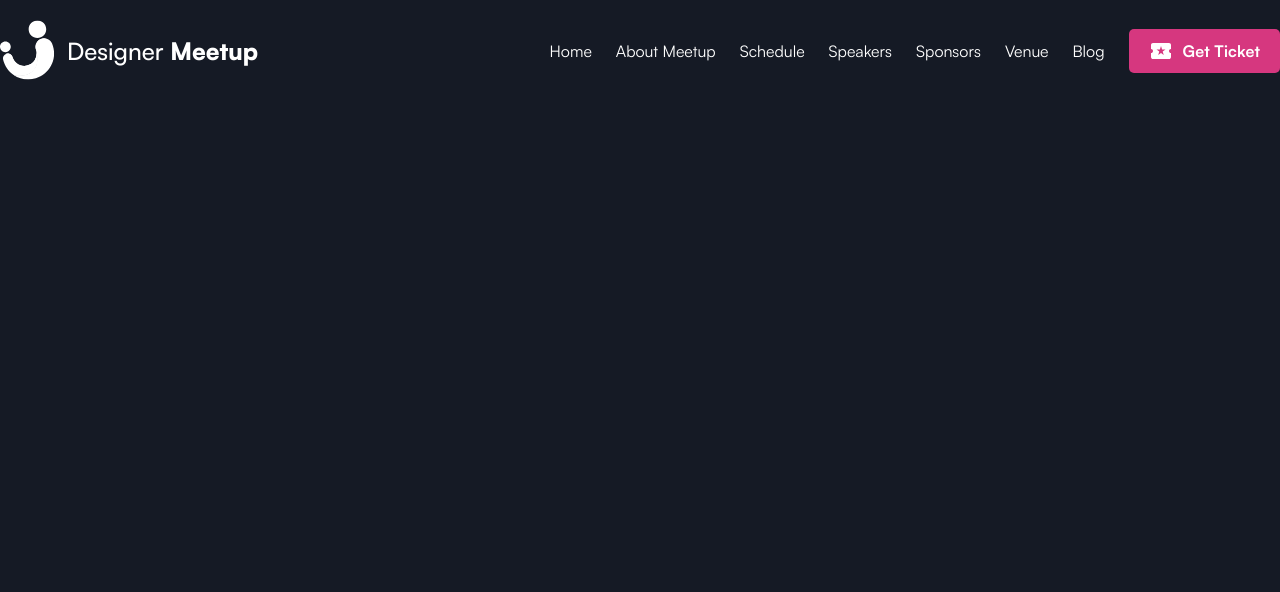
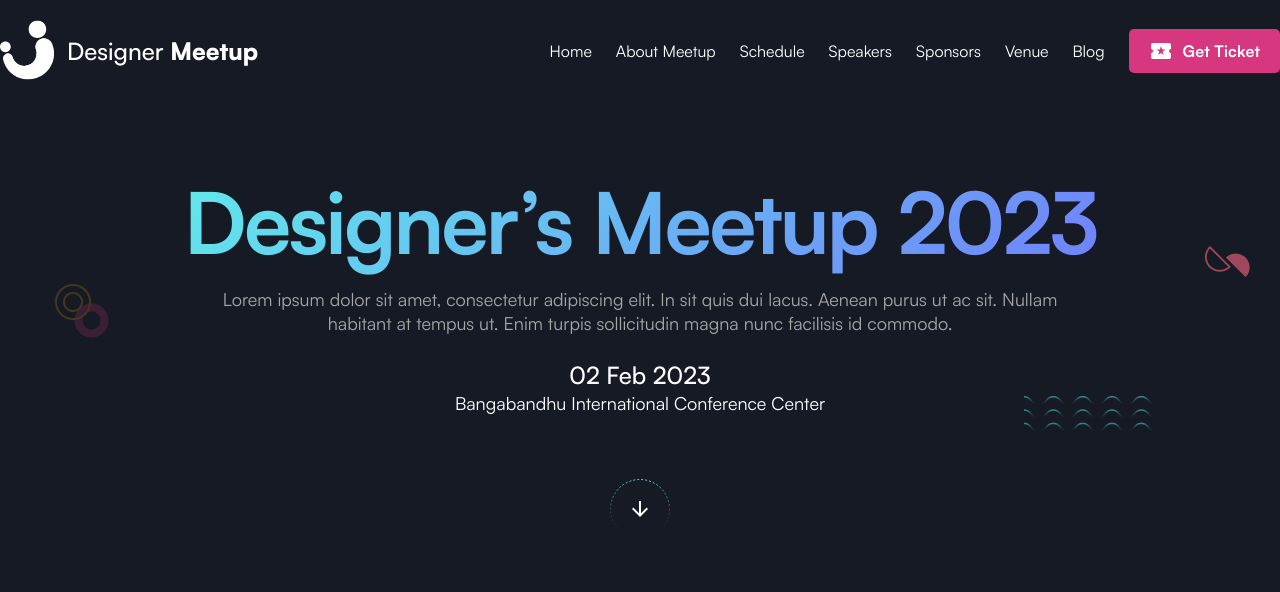
Before and after one commit to Nuttik/DesignerMeetupLanding, a plain HTML site: page index.html in a window 1280 px wide. Drawn offline with Linux system fonts and the light colour scheme; files whose address does not match are found by name.

Commit message:
feat:(section top-block) add first screen

```diff
--- a/index.html
+++ b/index.html
@@ -10,12 +10,12 @@
 </head>
 <body>
     <header>
-        <div class="header-container">
+        <div class="header__container">
             <div class="logo">
                 <div class="logo__img"><img src="images/logo.svg" alt="логотип Designer's meetup"></div>
                 <div class="logo__text">Designer <span>Meetup</span></div>
             </div>
-            <div class="header-right">
+            <div class="header__right">
                 <nav>
                     <ul class="menu menu_header">
                         <li class="menu__item"><a href="#" class="menu__link">Home</a></li>
@@ -27,13 +27,25 @@
                         <li class="menu__item"><a href="#" class="menu__link">Blog</a></li>
                     </ul>
                 </nav>
-                <div class="button button-pink button-ico-left buttom-ticket">
+                <div class="button button_pink buttom_ticket">
                     <a href="#" class="button__link">Get Ticket</a>
                 </div>
             </div>
         </div>
     </header>
-    <section></section>
+    <section class="top-block">
+        <div class="top-block__container">
+            <h1>Designer’s Meetup 2023</h1>
+            <p class="grey-text">Lorem ipsum dolor sit amet, consectetur adipiscing elit. In sit quis dui lacus. Aenean purus ut ac sit. Nullam habitant at tempus ut. Enim turpis sollicitudin magna nunc facilisis id commodo.</p>
+            <div class="top-block__date-and-place">
+            <p class="top-block__date">02 Feb 2023</p>
+            <p class="top-block__place">Bangabandhu International Conference Center</p>
+        </div>
+        <div class="button-circle">
+            <a href="#" class="button-circle__link button-circle__link_down"></a>
+        </div>
+        </div>
+    </section>
     <section></section>
     <section></section>
     <footer></footer>
--- a/style/main.css
+++ b/style/main.css
@@ -3,7 +3,7 @@
     --main-color: #D6377F;
     --hover-color: #E61053;
     --bg-color: #151A25;
-    --secondary-text-color:#A6A6A6;
+    --grey-text-color:#A6A6A6;
 }
   /* font-face */
 @font-face {
@@ -106,11 +106,27 @@ body{
     padding-top: 20px;
     padding-bottom: 28px;
   }
-div[class$='-container']{
+div[class$='container']{
     max-width: 1320px;
     margin: auto;
 }
-.header-container{
+.grey-text{
+  color:var(--grey-text-color);
+}
+h1{
+  font-size: 5.3125rem;
+  line-height: 7.1875rem;
+  font-weight: 700;
+  text-align: center;
+  letter-spacing: -0.03em;
+  background: linear-gradient(135deg, #5EFCE8 0%, #736EFE 100%);
+  -webkit-background-clip: text;
+  -webkit-text-fill-color: transparent;
+  color:#67C1F2;
+  background-clip: text;
+  text-fill-color: transparent;
+}
+.header__container{
   display: flex;
   flex-direction: row;
   justify-content: space-between;
@@ -124,7 +140,7 @@ div[class$='-container']{
   padding: 0px;
   gap: 24px;
 }
-.header-right{
+.header__right{
   display: flex;
   flex-direction: row;
   align-items: center;
@@ -137,7 +153,7 @@ div[class$='-container']{
   line-height: 1.375rem;
 }
 .menu__link:hover{
-  color:var(--secondary-text-color);
+  color:var(--grey-text-color);
 
 }
 .logo{
@@ -157,12 +173,12 @@ div[class$='-container']{
   font-weight: 900;
 }
 .logo__img img{
-  width: 55px;
-  height: 60px;
+  width: 3.4375rem;
+  height: 3.75rem;
 }
 .button{
   border-radius: 5px;
-  padding: 14px 20px;
+  padding: 0.875rem 1.25rem;
   cursor: pointer;
 }
 .button__link{
@@ -170,13 +186,60 @@ div[class$='-container']{
   font-weight: 600;
   letter-spacing: 0.01em;
 }
-.button-pink{
+.button_pink{
   background-color: var(--main-color);
 }
-.button-pink:hover{
+.button_pink:hover{
   background-color: var(--hover-color);
 }
-.buttom-ticket .button__link{
-  padding-left: 34px;
+.buttom_ticket .button__link{
+  padding-left: 2.125rem;
   background: url("../images/tiket-ico.svg") no-repeat 0px center;
 }
+.top-block{
+  background: url("../images/top-block-bg-3.png") no-repeat 89.2% 66.8%;
+}
+.top-block__container{
+  background: url("../images/top-block-bg-1.png") no-repeat 55px 44.6%,
+              url("../images/top-block-bg-2.png") no-repeat 97.6% 34.5%;
+}
+.top-block__container{
+  padding: 82px 0 50px;
+}
+.top-block__container p{
+  text-align: center;
+  margin: 0.5rem auto 0;
+  max-width: 850px;
+  font-size: 1.125rem;
+  line-height: 1.5rem;
+}
+.top-block__container p.top-block__date{
+  font-size: 1.5rem;
+  font-weight: 500;
+  line-height: 2rem;
+  text-align: center;
+  margin-top: 1.5rem;
+}
+.top-block__container p.top-block__place{
+  margin-top: 0;
+}
+.button-circle{
+  width: 60px;
+  margin: auto;
+  background: url("../images/ellipse.svg") no-repeat 0px center;
+}
+.top-block .button-circle{
+  margin-top: 64px;
+}
+.button-circle__link{
+  display: block;
+  width: 60px;
+  height: 60px;
+  border-radius: 50%;
+}
+.button-circle__link_down{
+  background: url("../images/down.svg") no-repeat center;
+}
+.button-circle_down:hover, .button-circle_down:active{
+  background: url("../images/down-hover.svg") no-repeat center;
+}
```
Also changed, not shown: images/down-hover.svg (added), images/down.svg (added), images/ellipse.svg (added), images/top-block-bg-1.png (added), images/top-block-bg-2.png (added), images/top-block-bg-3.png (added).
